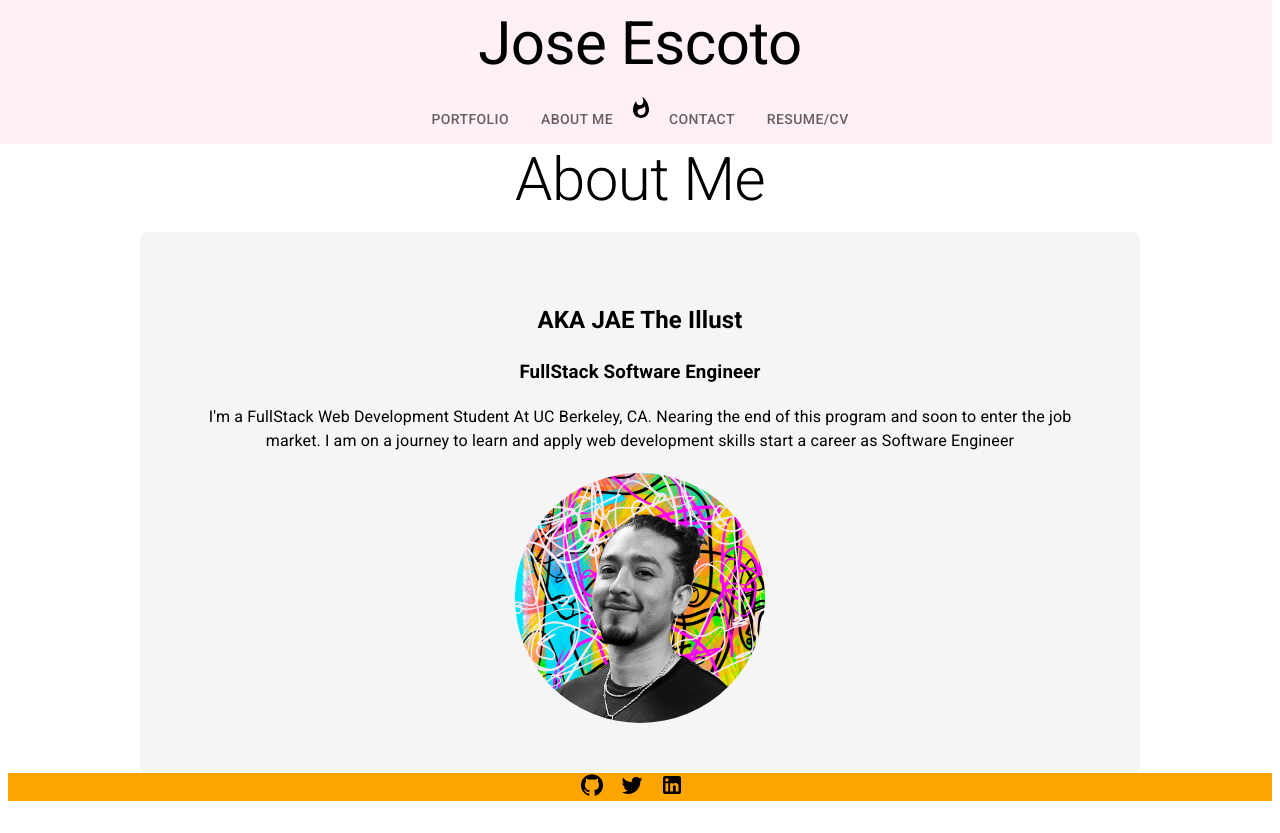
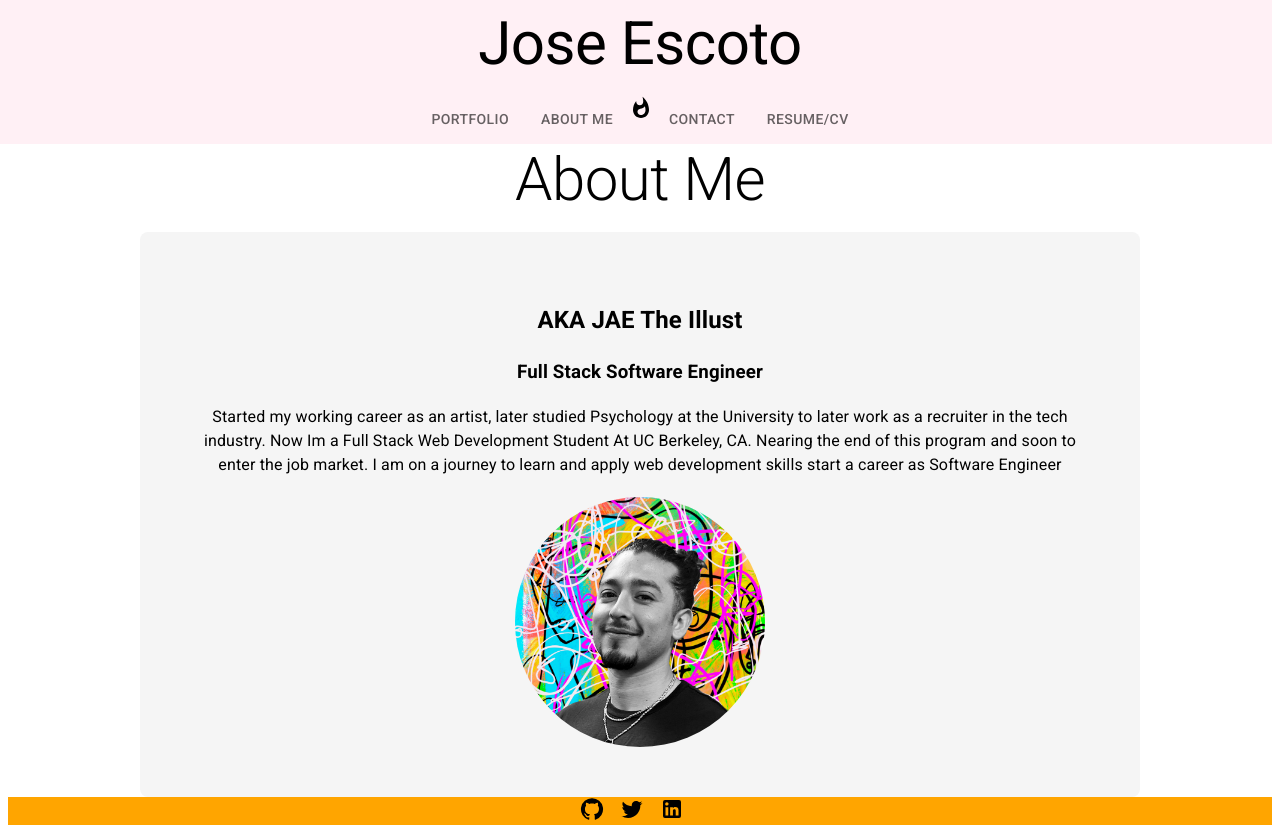
Before and after one commit to escotoj/React-Portfolio, a React (Create React App) app: page / in a window 1280 px wide. Before the commit the page ends 809 px from the top, so only its background shows below. Built offline with nearby package versions, Linux system fonts and the light colour scheme.

Commit message:
updated aboutme page content and image to readme

```diff
--- a/src/pages/AboutPage.js
+++ b/src/pages/AboutPage.js
@@ -13,8 +13,9 @@ function AboutPage() {
         <Box sx={{ backgroundColor: "#f5f5f5", padding: "50px", borderRadius: "8px" }}>
           <Typography variant="body1" align="center">
           <h2>AKA JAE The Illust  </h2>
-      <h3>FullStack Software Engineer </h3>
-            I'm a FullStack Web Development Student At UC Berkeley, CA. Nearing the end of this program and soon to enter the job market. I am on a journey to learn and apply web development skills start a career as Software Engineer
+      <h3>Full Stack Software Engineer </h3>
+      Started my working career as an artist, later studied Psychology at the University to later work as a recruiter in the tech industry.
+            Now Im a Full Stack Web Development Student At UC Berkeley, CA. Nearing the end of this program and soon to enter the job market. I am on a journey to learn and apply web development skills start a career as Software Engineer
           </Typography>
 
           <Box display="flex" justifyContent="center" alignItems="center" marginTop="20px">
```
